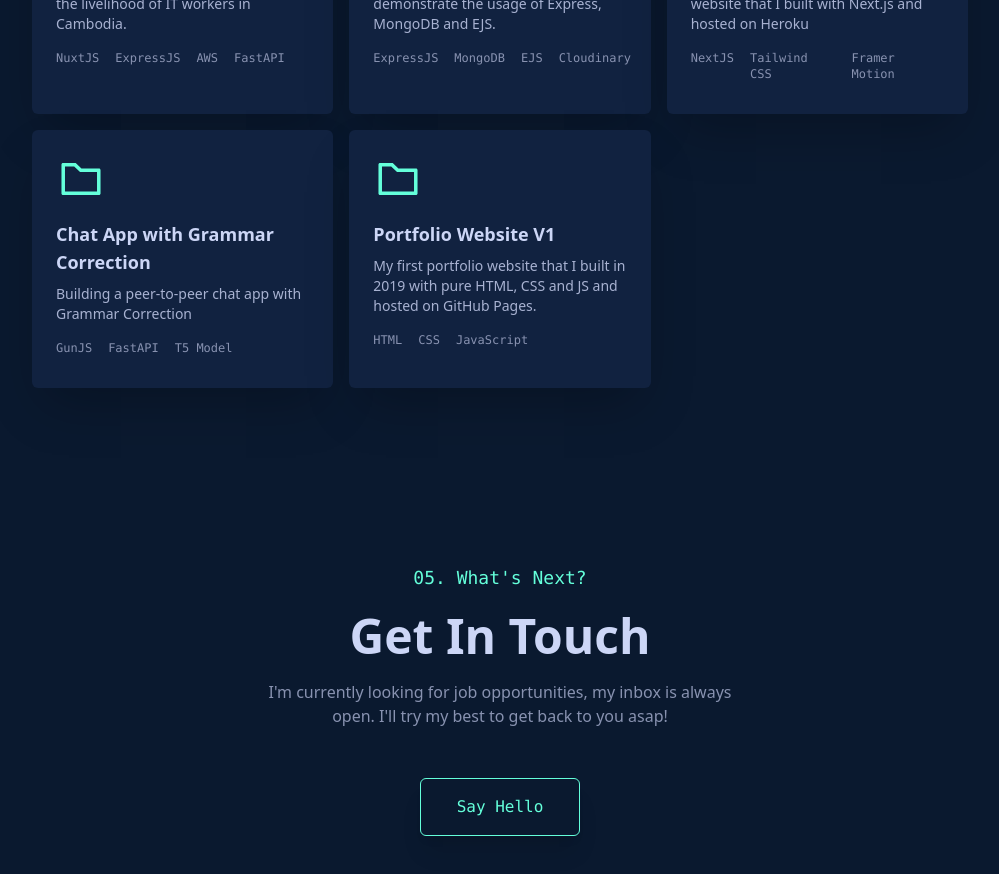
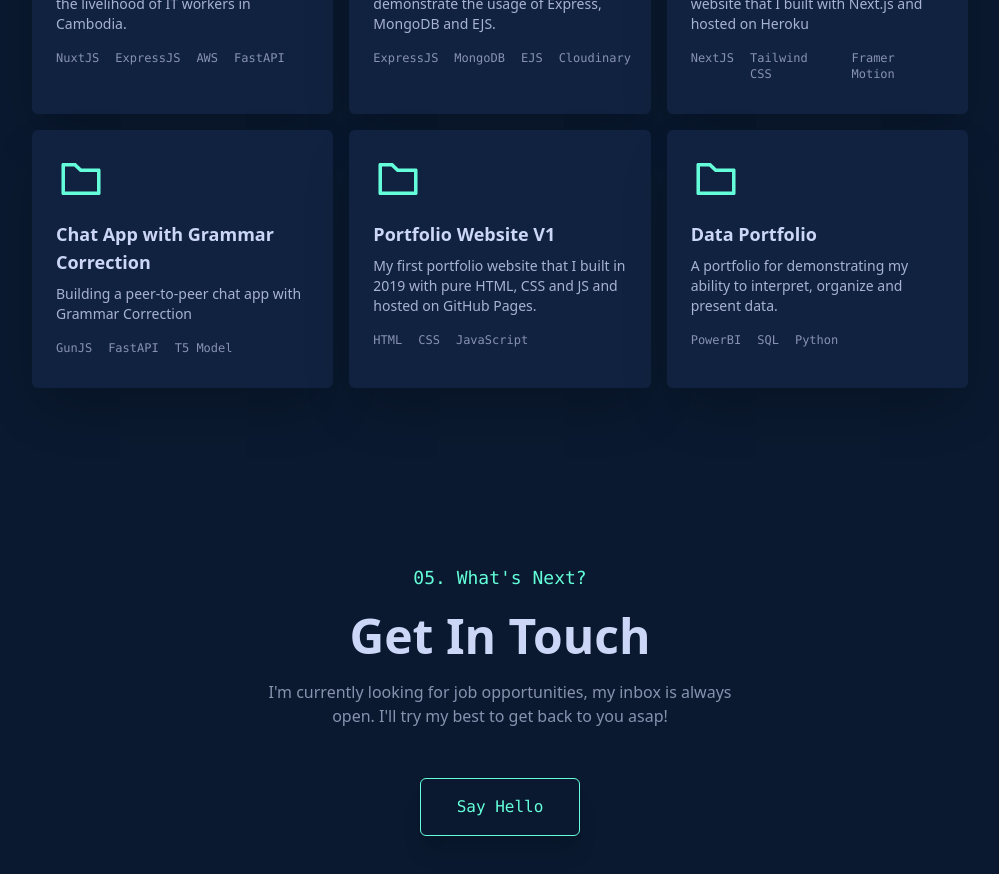
Before and after one commit to Enveed/seamsopagnarith-portfolio-v2, a Next.js app: page / in a window 1280 px wide. Shown: the part 3020-3894 px from the top of the page, without its empty margins (140-1139 px from the left). Built offline with nearby package versions, Linux system fonts and the light colour scheme.

Commit message:
fix - add data analyst project

```diff
--- a/components/Project.jsx
+++ b/components/Project.jsx
@@ -285,6 +285,40 @@ export const Project = () => {
               </a>
             </Link>
           </motion.div>
+
+          <motion.div
+            initial={{ y: 30, opacity: 0 }}
+            whileInView={{ y: 0, opacity: 1, transition: { delay: 2.8 } }}
+            whileHover={{ scale: 1.05 }}
+            viewport={{ once: true }}
+            className="flex group justify-between flex-col bg-[#112240] shadow-2xl p-6 rounded-md cursor-pointer group"
+          >
+            <Link href="https://github.com/Enveed/data-portfolio">
+              <a target="_blank">
+                <div className="flex h-full justify-between flex-col">
+                  <main>
+                    <div className="pb-4">
+                      <AiOutlineFolder size={50} className="fill-[#64ffda]" />
+                    </div>
+                    <h3 className="text-[#ccd6f6] group-hover:text-[#64ffda] text-lg pb-2">
+                      Data Portfolio
+                    </h3>
+                    <p className="text-[#a8b2d1] pb-2">
+                      A portfolio for demonstrating my ability to interpret,
+                      organize and present data.
+                    </p>
+                  </main>
+                  <footer>
+                    <ul className="flex space-x-4 text-xs py-2 font-mono text-[#8892b0]">
+                      <li>PowerBI</li>
+                      <li>SQL</li>
+                      <li>Python</li>
+                    </ul>
+                  </footer>
+                </div>
+              </a>
+            </Link>
+          </motion.div>
         </div>
       </div>
     </div>
```
